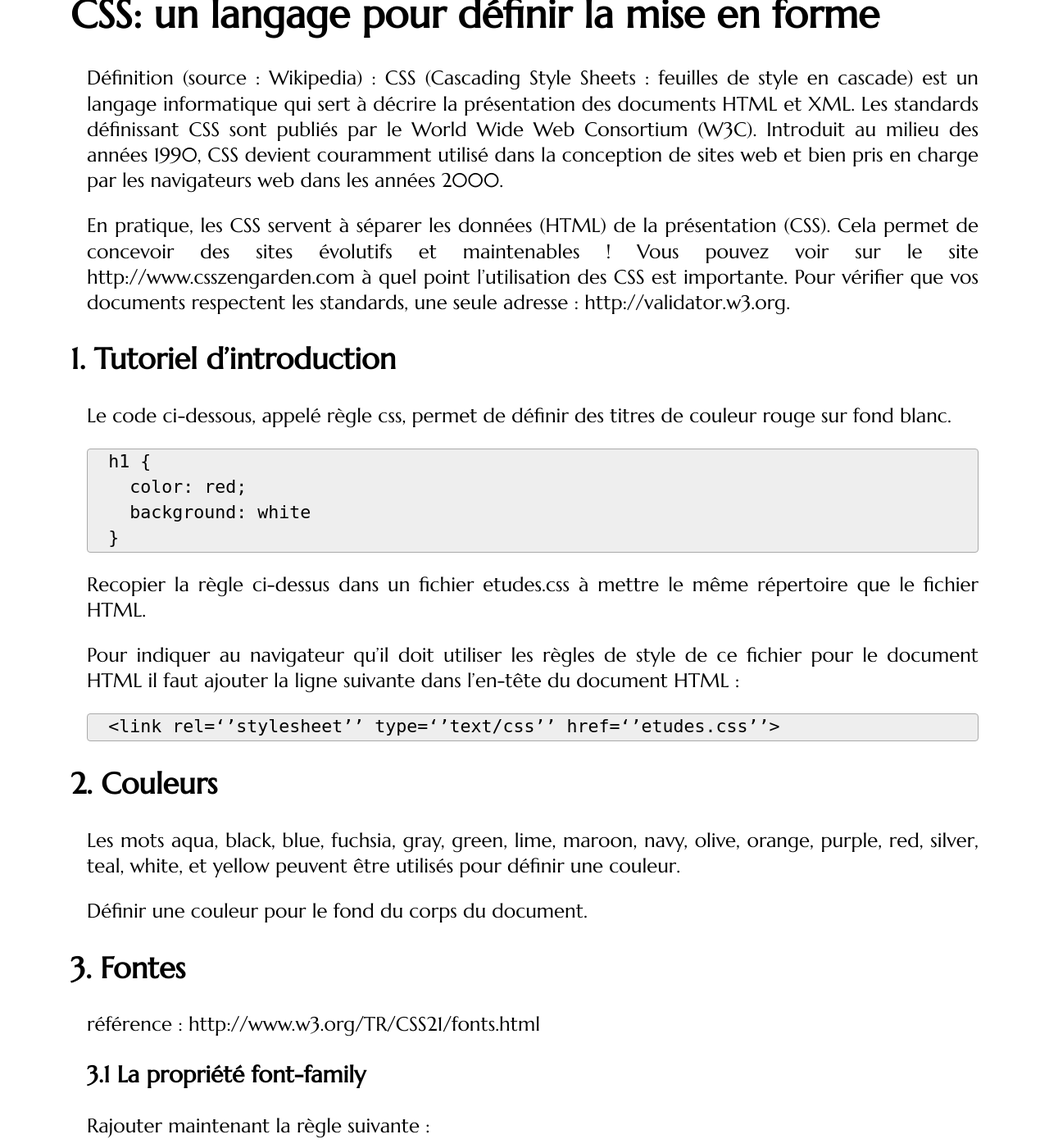
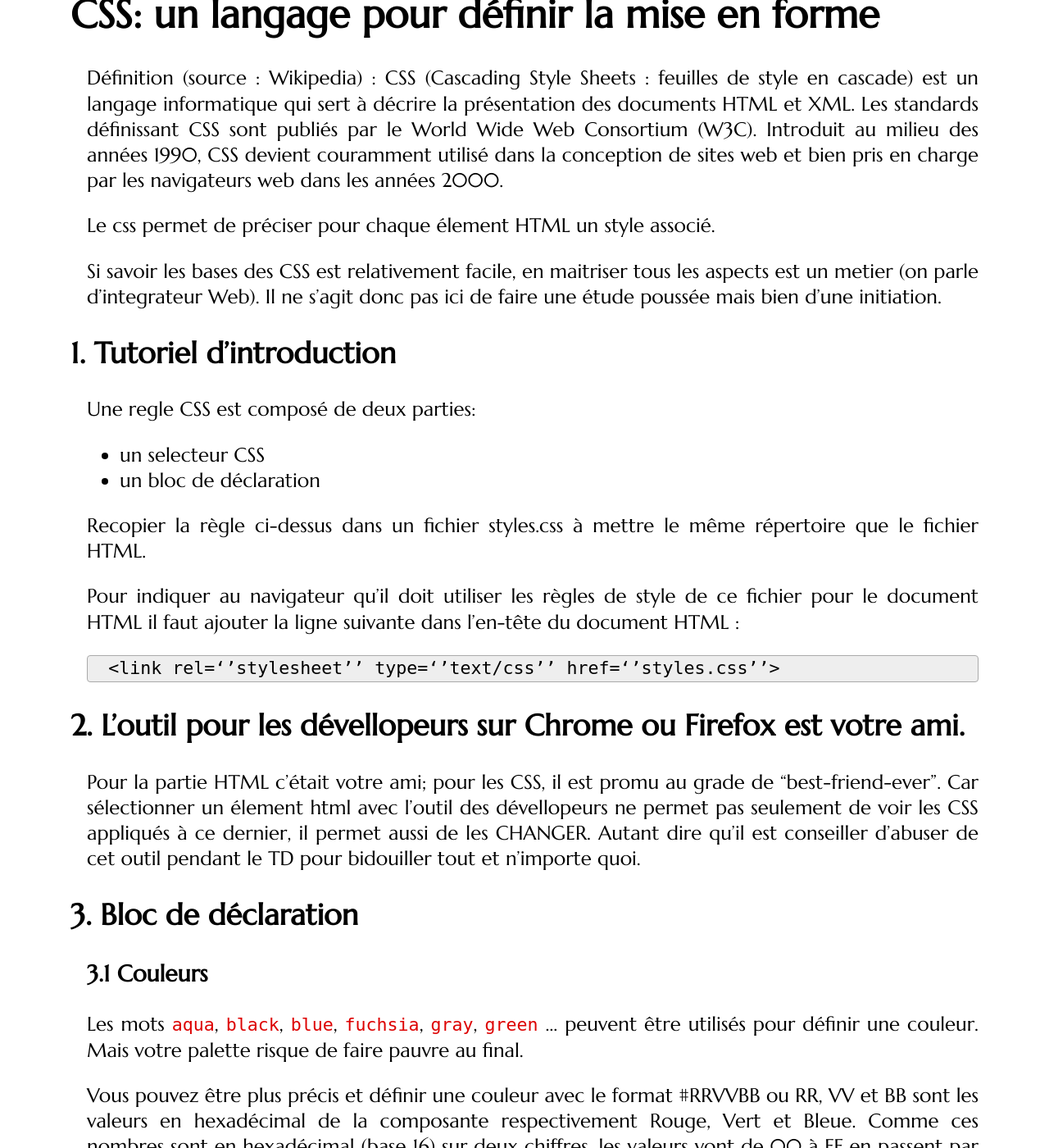
Before and after one commit to romainlebreton/R1.02-DeveloppementInterfacesWeb, a Jekyll site: the page built from tutorials/tutorial2.md, in a window 1280 px wide and 1400 px high, scrolled down 196 px. Shown: the whole window at 82% size. Built offline with Jekyll 4.4.1, drawn with Linux system fonts in a browser that asks for light colours; some web fonts are replaced; comment, search, counter and statistics services are not loaded; some of the changed text lies outside the part shown.

Commit message:
draft TD2

```diff
--- a/tutorials/tutorial2.md
+++ b/tutorials/tutorial2.md
@@ -1,6 +1,6 @@
 ---
 title: Les bases du HTML / CSS
-subtitle: .
+subtitle: Le CSS, responsable du rendu.
 layout: tutorial
 ---
 
@@ -13,60 +13,80 @@
 devient couramment utilisé dans la conception de sites web et bien pris en
 charge par les navigateurs web dans les années 2000.
 
-En pratique, les CSS servent à séparer les données (HTML) de la présentation
-(CSS). Cela permet de concevoir des sites évolutifs et maintenables ! Vous
-pouvez voir sur le site http://www.csszengarden.com à quel point l'utilisation
-des CSS est importante.  Pour vérifier que vos documents respectent les
-standards, une seule adresse : http://validator.w3.org.
+
+Le css permet de préciser pour chaque élement HTML un style associé.
+
+Si savoir les bases des CSS est relativement facile, en maitriser tous les aspects est un metier (on parle d'integrateur Web).
+Il ne s'agit donc pas ici de faire une étude poussée mais bien d'une initiation.
 
 ## Tutoriel d'introduction
-Le code ci-dessous, appelé règle css, permet de définir des titres de couleur rouge sur
-fond blanc.
 
-~~~
-h1 {
-  color: red;
-  background: white
-}
-~~~
-{:.css}
 
-Recopier la règle ci-dessus dans un fichier etudes.css à mettre le même répertoire que le
+Une regle CSS est composé de deux parties:
+
+ * un selecteur CSS
+ * un bloc de déclaration
+
+
+Recopier la règle ci-dessus dans un fichier styles.css à mettre le même répertoire que le
 fichier HTML.
 
 Pour indiquer au navigateur qu'il doit utiliser les règles de style de ce fichier pour le document
 HTML il faut ajouter la ligne suivante dans l'en-tête du document HTML :
 
 ~~~
-<link rel=‘’stylesheet’’ type=‘’text/css’’ href=‘’etudes.css’’>
+<link rel=‘’stylesheet’’ type=‘’text/css’’ href=‘’styles.css’’>
 ~~~
 {:.html}
 
-## Couleurs
 
-Les mots aqua, black, blue, fuchsia, gray, green, lime, maroon, navy, olive, orange, purple, red,
-silver, teal, white, et yellow peuvent être utilisés pour définir une couleur.
+## L'outil pour les dévellopeurs sur Chrome ou Firefox est votre ami.
 
-Définir une couleur pour le fond du corps du document.
+Pour la partie HTML c'était votre ami; pour les CSS, il est promu au grade de "best-friend-ever".
+Car sélectionner un élement html avec l'outil des dévellopeurs ne permet pas seulement de voir les CSS appliqués à ce dernier,
+il permet aussi de les CHANGER. Autant dire qu'il est conseiller d'abuser de cet outil pendant le TD pour bidouiller tout et n'importe quoi.
 
-## Fontes
+
+## Bloc de déclaration
+
+### Couleurs
+
+Les mots `aqua`, `black`, `blue`, `fuchsia`, `gray`, `green` ...  peuvent être utilisés pour définir une couleur.
+Mais votre palette risque de faire pauvre au final.
+
+Vous pouvez être plus précis et définir une couleur avec le format #RRVVBB ou RR, VV et BB sont les valeurs en hexadécimal de la composante respectivement Rouge, Vert et Bleue.
+Comme ces nombres sont en hexadécimal (base 16) sur deux chiffres, les valeurs vont de 00 à FF en passent par A8).
+
+ * `#000000` est noir
+ * `#FFFFFF` est blanc
+ * `#FF0000` est rouge
+ * `#FF00FF` est rose (c'est beau le rose)
+
+
+Vous pouvez aussi définir les couleurs par les composantes sur 256 valeurs en décimal (de 0 à 255) avec le format suivant `RGB(255,0,255)` (encore du rose !)
+
+### Fontes
 
 référence : http://www.w3.org/TR/CSS21/fonts.html
 
-### La propriété font-family
+
+<b> La propriété font-family</b>
 
 Rajouter maintenant la règle suivante :
 
 ~~~
-p{ font-family: "lucida calligraphy", "Arial", sans-serif; }
+p{ font-family: "lucida calligraphy", "Arial", "sans-serif"; }
 ~~~
 {.css}
 
-### la propriété font-size
+Les trois fontes préciser par la règle ne vont pas fusionner. Leur ordre défini juste la précédence en fonction des disponibilités sur le navigateur.
+Si le navigateur permet d'afficher du "lucida calligraphy" il sera utiliser, sinon le "Arial",...et sinon le "sans-serif".
+
+<b> la propriété font-size</b>
 
 Utiliser la propriété font-size pour changer la taille de la citation.
 
-## Textes
+### Textes
 
 Tester les règles ci-dessous :
 
@@ -82,9 +102,70 @@
 
 Aligner la citation en début de document à droite de la page.
 
-# Sélecteurs
+## Sélecteurs
 
-## Regroupement
+
+
+On peut avoir plusieurs selecteurs CSS et plusieurs bloc de déclaration pour une même règle CSS.
+
+Par exemple  : la règle ci-contre permet de définir deux blocs de déclarations `color:red` et `background:white`.
+Cela produira des titres de couleur rouge sur fond blanc.
+Enfin cette règle s'applique via le selecteur `h1` sur les balises... `<h1>` :
+
+~~~
+h1 {
+  color: red;
+  background: white
+}
+~~~
+{:.css}
+
+
+### Selecteurs de bases
+
+
+#### type
+
+
+#### id
+
+
+#### Classes
+
+Côté HTML on peut assigner un élément à une classe en définissant pour cet élément son attribut
+class :
+
+~~~
+<p class="important"> Texte du paragraphe... </p>
+~~~
+{:.html}
+
+Il est alors possible de définir un style pour un sous-ensemble (une classe) d'éléments de même
+type. Par exemple la règle ci-dessous ne concerne que les paragraphes appartenant à la classe des
+paragraphes importants :
+
+~~~
+p.important{ border-style: solid }
+~~~
+{:.css}
+
+
+#### Pseudo-Classes
+
+
+
+### Selecteur complexes
+
+
+
+#### Regroupement
+Un selecteur CSS peut être plus ou moins compliqué. Sa sémantique peut aller de :
+
+* je vais appliqué la règle à tous les div
+* je vais appliqué la règle à tous :
+	* les div ayant la class "toto" et qui sont fils d'un élement d'id #titi mais aussi fils directs d'un element de type span.
+	* ou qui ont l'id "my_id".
+
 
 Il est possible de regrouper les sélecteurs :
 
@@ -102,21 +183,70 @@
 ~~~
 {:.css}
 
-### Classes
 
-Il est aussi possible de définir un style pour un sous-ensemble (une classe) d'éléments de même
-type. Par exemple la règle ci-dessous ne concerne que les paragraphes appartenant à la classe des
-paragraphes importants :
+#### Combinaison
 
-~~~
-p.important{ border-style: solid }
-~~~
-{:.css}
+div.toto
 
-Côté HTML on peut assigner un élément à une classe en définissant pour cet élément son attribut
-class :
 
-~~~
-<p class="important"> Texte du paragraphe... </p>
-~~~
-{:.html}
+#### Descendance
+
+##### Directe
+
+##### InDirecte
+
+
+
+
+## Comment se décline les CSS appliquables sur un site.
+
+### Style par defaut des navigateurs
+
+(reset CSS),
+
+### Style inline,
+
+### Styles dans un fichier css,
+
+### ordre de priorité de tout cela ?
+
+<ul>
+<li>Style inline,</li>
+<li>Style marqué important!,</li>
+<li>Style avec le selecteur le plus précis
+(si plusieurs fois le même selecteur pour des déclarations non compatibles, la dernière gagne),</li>
+<li>Style du navigateur.</li>
+</ul>
+
+## CSS et HTML des rôles bien distincts et complémentaires.
+
+Il y a une séparation claire entre les roles du HTML (Contenu) et des CSS (Présentation).
+Ce choix n'est pas évident au premier abord : par exemple votre document .odt ou .doc ne sépare pas la présentation du contenu (Votre document Latex oui).
+Pour parler des trains qui arrivent à l'heure, il faut dire que cette césure est une idée vraiment formidable.
+Elle sous-tend la promesse de pouvoir changer la forme très rapidement sans toucher au fond :
+
+ * Cela permet de changer la présentation du document suivant s'il est destiné à l'impression ou à être rendu par un navigateur,
+ 	les unités métriques par exemple ont plus de sens pour une imprimante que pour un écran.
+ * Cela permet par exemple de refaire un site web en se concentrant sur les CSS sans (trop) toucher au HTML.
+ * Cela permet de réutiliser du css pour des sites dynamiques. Par exemple quand lemonde.fr publie un nouvelle article, on ne refait pas le style expressement pour ce dernier: il s'agit d'un nouveau document HTML partageant le même CSS des articles précédents.
+
+
+## CSS et HTML, Entre la césure...
+
+Souvent le CSS empiete sur le HTML et inversement. Quand le premier s'en offusque et dit au deuxième de faire attention où il met les pieds, ce dernier répond "je mets pieds où je veux,....".
+
+
+Car la césure en apparence très nette cache en fait plusieurs entre-deux au travers l'utiliation de certaines balises HTML dénuées de sémantiques (n'ayant qu'un but de présentation) ainsi que la possibilité au travers des styles inlines (du style ajouté directement dans le HTML) de se substituer aux CSS.
+
+## Mon navigateur, mes règles
+
+La complexité des CSS est parfois "artificielle" au sens où elle repose sur de l'existant, sur des différences entre navigateurs.
+
+
+
+### Utiliser le HTML pour la présentation
+
+Par le passé, les navigateures étant tous à des degrés différents conformes aux directives CSS.
+Il est probable que les intégrateurs ayant eux affaire à Internet Explorer 6 par exemple soient plus souvent chauves que la moyenne.
+Il était courant de voir des sites utiliser des tables pour faire des layouts entre autre exemple.
+Cela n'et pas forcément du à une méconnaissance de la part de l'intégrateur, mais bien au contraire parfois d'une expertise sur des solutions qui marchent sur des
```
